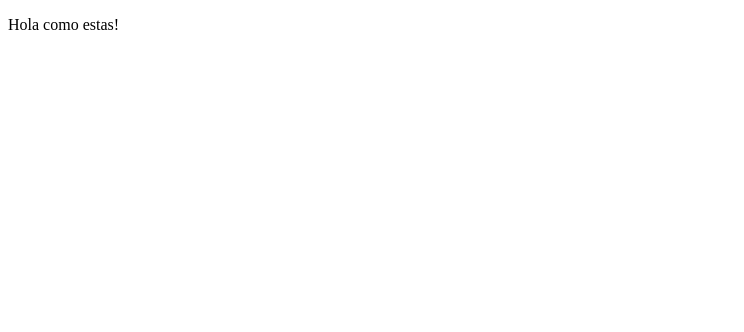
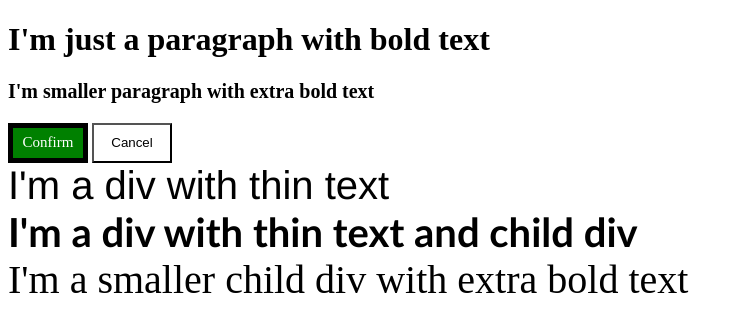
Before and after one commit to Kenssnog/html_css, a plain HTML site: page index.html in a window 1280 px wide. Shown: the whole page, without its empty margins (0-744 px from the left). Drawn offline with Linux system fonts and the light colour scheme.

Commit message:
Replicated CSS asignments and added style.css

```diff
--- a/index.html
+++ b/index.html
@@ -1,12 +1,20 @@
 <!DOCTYPE html>
 <head>
     <title>Learn Spanish in Nepal</title>
+    <link rel="stylesheet" href="style.css">
 </head>
 <html>
     <body>
-        <p>
-            Hola como estas!
-        </p>
+        <div>
+            <h1 class="bold-texxt">I'm just a paragraph with bold text</h1>
+            <p class="smaller-paragraph">I'm smaller paragraph with extra bold text</p>
+        </div>
+        <div>
+            <button class="confirm-button">Confirm</button>
+            <button class="cancel-button">Cancel</button>
+        </div>
+        <div class="thin-text">I'm a div with thin text</div>
+        <div class="thin-text-with-child">I'm a div with thin text and child div</div>
+        <div class="smaller-child-div">I'm a smaller child div with extra bold text</div>
     </body>
-
 </html>
--- /dev/null
+++ b/style.css
@@ -0,0 +1,42 @@
+.bold-text{
+    font-weight: bold
+}
+
+.smaller-paragraph{
+    font-size: 20px;
+    font-weight: 700;
+}
+
+.confirm-button{
+    background-color: green;
+    height: 40px;
+    width: 80px;
+    color: white;
+    font-family: 'Times New Roman', Times, serif;
+    font-size: 15px;
+    border: 5px solid black ;
+}
+
+.cancel-button{
+    background-color: white;
+    height: 40px;
+    width: 80px;
+    color: black;
+    border: 10px black 10px;
+}
+
+.thin-text,
+.thin-text-with-child{
+    font-family: 'Franklin Gothic Medium', 'Arial Narrow', Arial, sans-serif;
+    font-size: 40px;
+}
+
+.thin-text-with-child{
+    font-weight: bold;
+    font-family: 'Trebuchet MS', 'Lucida Sans Unicode', 'Lucida Grande', 'Lucida Sans', Arial, sans-serif;
+}
+
+.smaller-child-div{
+    font-family: 'Times New Roman', Times, serif;
+    font-size: 40px;
+}
```
